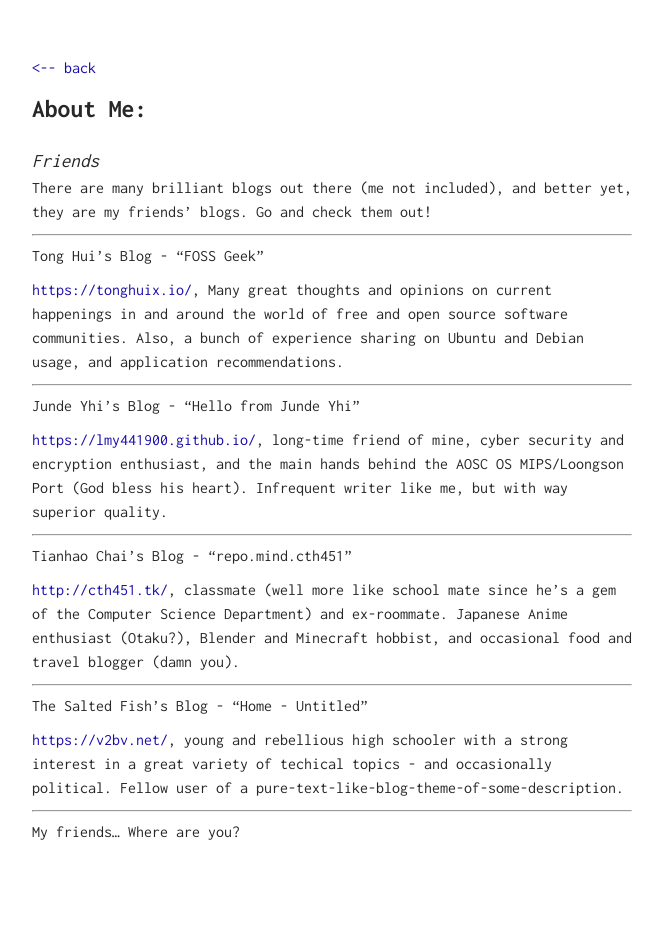
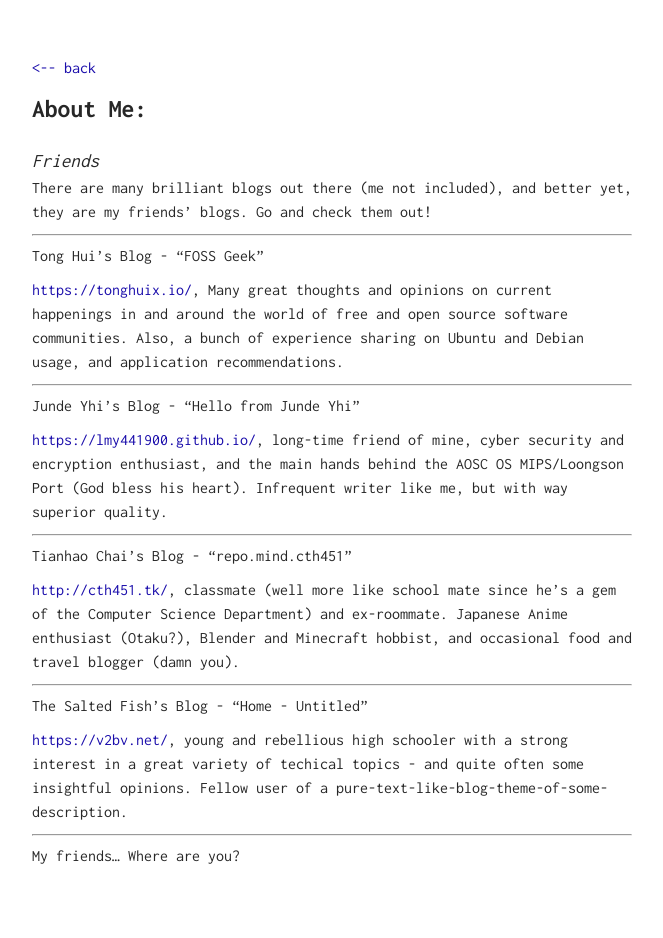
Before and after one commit to MingcongBai/MingcongBai.github.io, a Jekyll site: the page built from friends/index.md, in a window 1280 px wide. Shown: the whole page, without its empty margins (308-971 px from the left). Built offline with Jekyll 4.4.1, drawn with Linux system fonts in a browser that asks for light colours; our own code applies the rules of GitHub Pages for plain Markdown files; before the commit the page ends 914 px from its top, so only the background shows below that.

Commit message:
friends: Salted Fish ain't political!

```diff
--- a/friends/index.md
+++ b/friends/index.md
@@ -40,8 +40,8 @@ and travel blogger (damn you).
 **The Salted Fish's Blog - "Home - Untitled"**
 
 [https://v2bv.net/](https://v2bv.net/), young and rebellious high schooler with
-a strong interest in a great variety of techical topics - and occasionally
-political. Fellow user of a pure-text-like-blog-theme-of-some-description.
+a strong interest in a great variety of techical topics - and quite often some
+insightful opinions. Fellow user of a pure-text-like-blog-theme-of-some-description.
 
 -------------------------------------------------------------------------------
 
```
